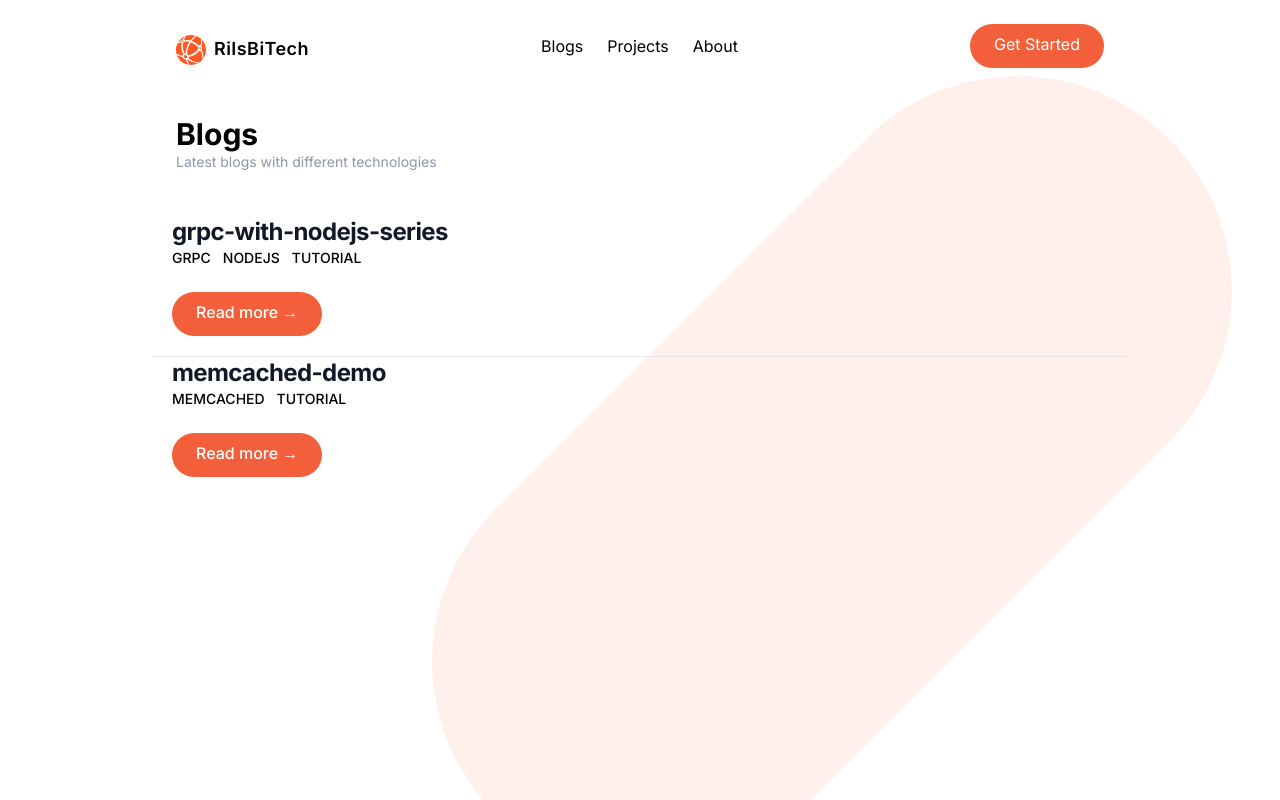
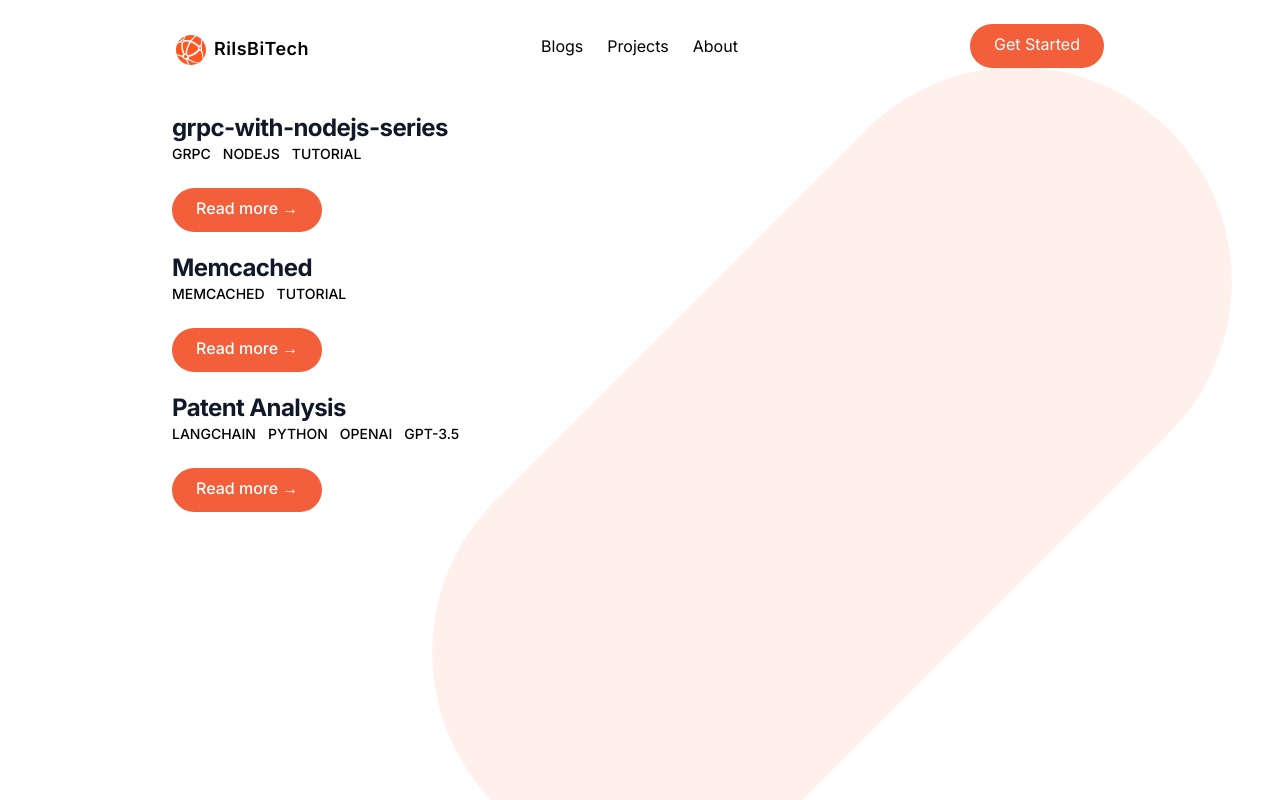
Before and after one commit to rizwanishaq/riisbitech-blogs, a Next.js app: page /blogs in a window 1280 px wide. Built offline with nearby package versions, Linux system fonts and the light colour scheme.

Commit message:
another blog added

```diff
--- a/app/api/projects/data-scrapping/route.js
+++ b/app/api/projects/data-scrapping/route.js
@@ -6,6 +6,7 @@ import { NextResponse } from "next/server";
 export async function POST(req) {
   try {
     const { product_url } = await req.json();
+    console.log(product_url);
 
     const response = await fetch(product_url);
     const html = await response.text();
@@ -27,7 +28,6 @@ export async function POST(req) {
 
     return NextResponse.json({ product_info: product_info });
   } catch (error) {
-    console.log(error);
     return new NextResponse("Internal error", { status: 500 });
   }
 }
--- a/app/blogs/[blog]/page.jsx
+++ b/app/blogs/[blog]/page.jsx
@@ -1,5 +1,6 @@
 import axios from "axios";
-import Markdown from "markdown-to-jsx";
+import ReactMarkdown from "react-markdown";
+import remarkGfm from "remark-gfm";
 
 async function fetchRepoContents(blog) {
   //   await new Promise((resolve) => setTimeout(resolve, 3000));
@@ -19,7 +20,8 @@ const GetReadme = async ({ params: { blog } }) => {
 
   return (
     <div className="container px-5 mx-auto mt-5 text-left">
-      <Markdown>{markdown}</Markdown>
+      {/* <Markdown>{markdown}</Markdown> */}
+      <ReactMarkdown remarkPlugins={[remarkGfm]}>{markdown}</ReactMarkdown>
     </div>
   );
 };
--- a/app/blogs/page.jsx
+++ b/app/blogs/page.jsx
@@ -4,19 +4,20 @@ import blogs_list from "@/utils/blogs-list";
 const page = () => {
   return (
     <>
-      <nav className="relative container mx-auto p-6 text-left ">
+      {/* <nav className="relative container mx-auto p-6 text-left ">
         <h2 className="text-3xl font-bold text-left">Blogs</h2>
         <p className="text-sm text-darkGrayishBlue">
           Latest blogs with different technologies
         </p>
-      </nav>
-      <section className="divide-y brightRed">
+      </nav> */}
+      <section>
         {blogs_list.map((blog) => (
           <BlogItem
-            key={blog.title}
+            key={blog.key}
             title={blog.title}
             keywords={blog.keywords}
             description={blog.description}
+            url={blog.key}
           />
         ))}
       </section>
--- a/app/layout.jsx
+++ b/app/layout.jsx
@@ -17,7 +17,6 @@ export default function RootLayout({ children }) {
       <body className={inter.className}>
         <NavBar />
         {children}
-        {/* <Footer /> */}
       </body>
     </html>
   );
--- a/app/projects/data-scrapping/page.jsx
+++ b/app/projects/data-scrapping/page.jsx
@@ -7,6 +7,7 @@ import DataTable, { createTheme } from "react-data-table-component";
 const Scrapping = () => {
   const [product_url, setProduct_URL] = useState("");
   const [isLoading, setIsLoading] = useState(false);
+  const [error, setError] = useState("");
   const [data, setData] = useState([]);
   const columns = [
     {
@@ -31,7 +32,8 @@ const Scrapping = () => {
   const handleSubmit = async (e) => {
     e.preventDefault();
     try {
-      setIsLoading(false);
+      setError("");
+      setIsLoading(true);
       const response = await fetch("/api/projects/data-scrapping", {
         method: "POST",
         body: JSON.stringify({
@@ -42,6 +44,7 @@ const Scrapping = () => {
       setData((prev) => [...prev, product_info]);
       setIsLoading(false);
     } catch (error) {
+      setError(error.message);
       setIsLoading(false);
     }
   };
@@ -76,11 +79,13 @@ const Scrapping = () => {
                 <button
                   type="submit"
                   className="px-6 py-2 text-white rounded-full bg-brightRed hover:bg-brightRedLight focus:outline-none"
+                  disabled={isLoading}
                 >
-                  Go
+                  {isLoading ? "processing" : "Go"}
                 </button>
               </div>
             </form>
+            {error && <p className="text-red-500">{error.message}</p>}
           </div>
         </div>
 
--- a/components/BlogItem.jsx
+++ b/components/BlogItem.jsx
@@ -1,6 +1,6 @@
 import Link from "next/link";
 
-const BlogItem = ({ title, keywords, description }) => {
+const BlogItem = ({ title, keywords, description, url }) => {
   return (
     <div className="container px-5 mx-auto mt-5 text-left mb-5">
       <div className="space-y-5 xl:col-span-3">
@@ -29,7 +29,7 @@ const BlogItem = ({ title, keywords, description }) => {
         </div>
         <div className="text-base font-medium leading-6">
           <button className="p-3 px-6 pt-2 text-white bg-brightRed rounded-full hover:bg-brightRedLight">
-            <Link href={`/blogs/${title}`}>Read more →</Link>
+            <Link href={`/blogs/${url}`}>Read more →</Link>
           </button>
         </div>
       </div>
--- a/package.json
+++ b/package.json
@@ -26,8 +26,12 @@
     "react-data-table-component": "^7.5.3",
     "react-dom": "18.2.0",
     "react-icons": "^4.10.1",
+    "react-markdown": "^8.0.7",
+    "react-syntax-highlighter": "^15.5.0",
+    "remark-gfm": "^3.0.1",
     "tailwindcss": "3.3.3",
-    "twilio": "^4.15.0"
+    "twilio": "^4.15.0",
+    "uninstall": "^0.0.0"
   },
   "devDependencies": {
     "encoding": "^0.1.13"
--- a/utils/blogs-list.js
+++ b/utils/blogs-list.js
@@ -1,12 +1,20 @@
 const blogs_list = [
   {
+    key: "grpc-with-nodejs-series",
     title: "grpc-with-nodejs-series",
     keywords: ["grpc", "nodejs", "tutorial"],
     description: "",
   },
   {
-    title: "memcached-demo",
+    key: "memcached-demo",
+    title: "Memcached",
     keywords: ["memcached", "tutorial"],
+    description: "",
+  },
+  {
+    key: "basf_challenge",
+    title: "Patent Analysis",
+    keywords: ["langchain", "python", "openai", "gpt-3.5"],
     description: "",
   },
 ];
```
Also changed, not shown: 1 other file (tests, documents, lock files or other folders).
